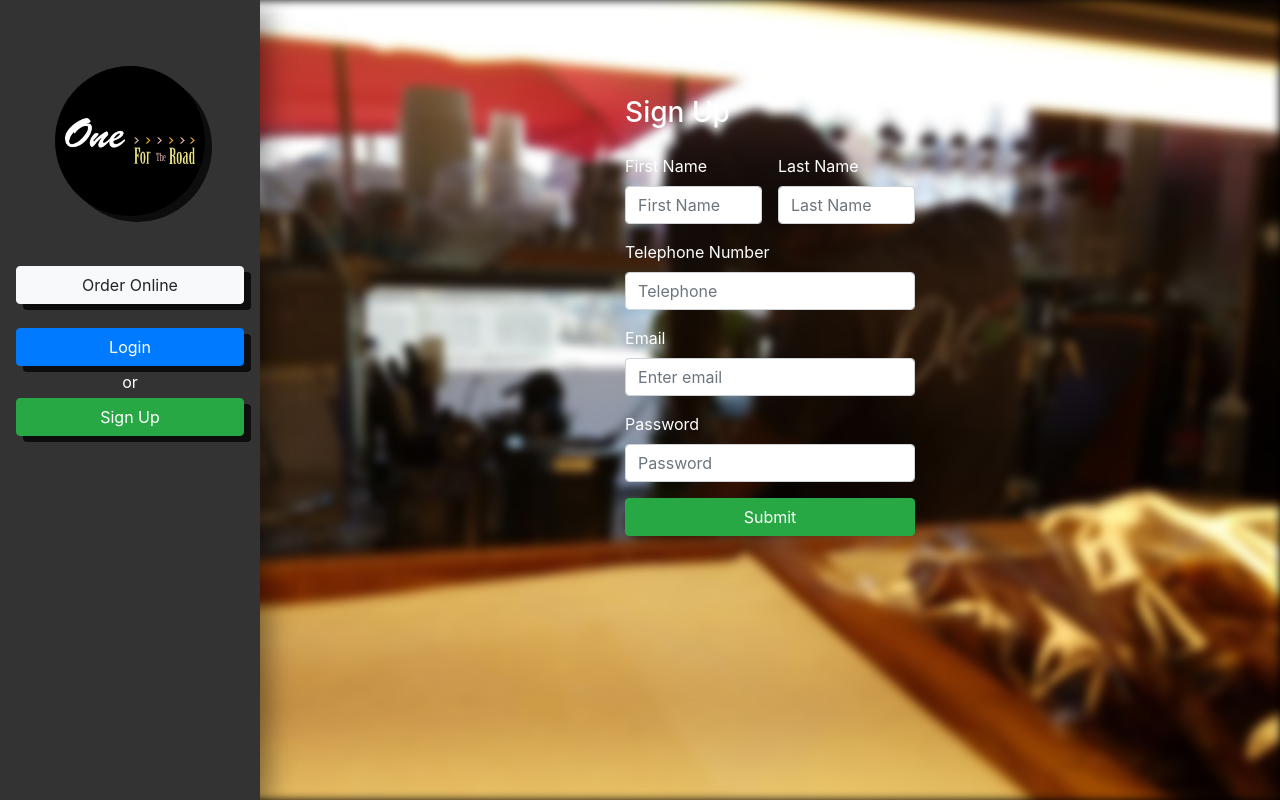
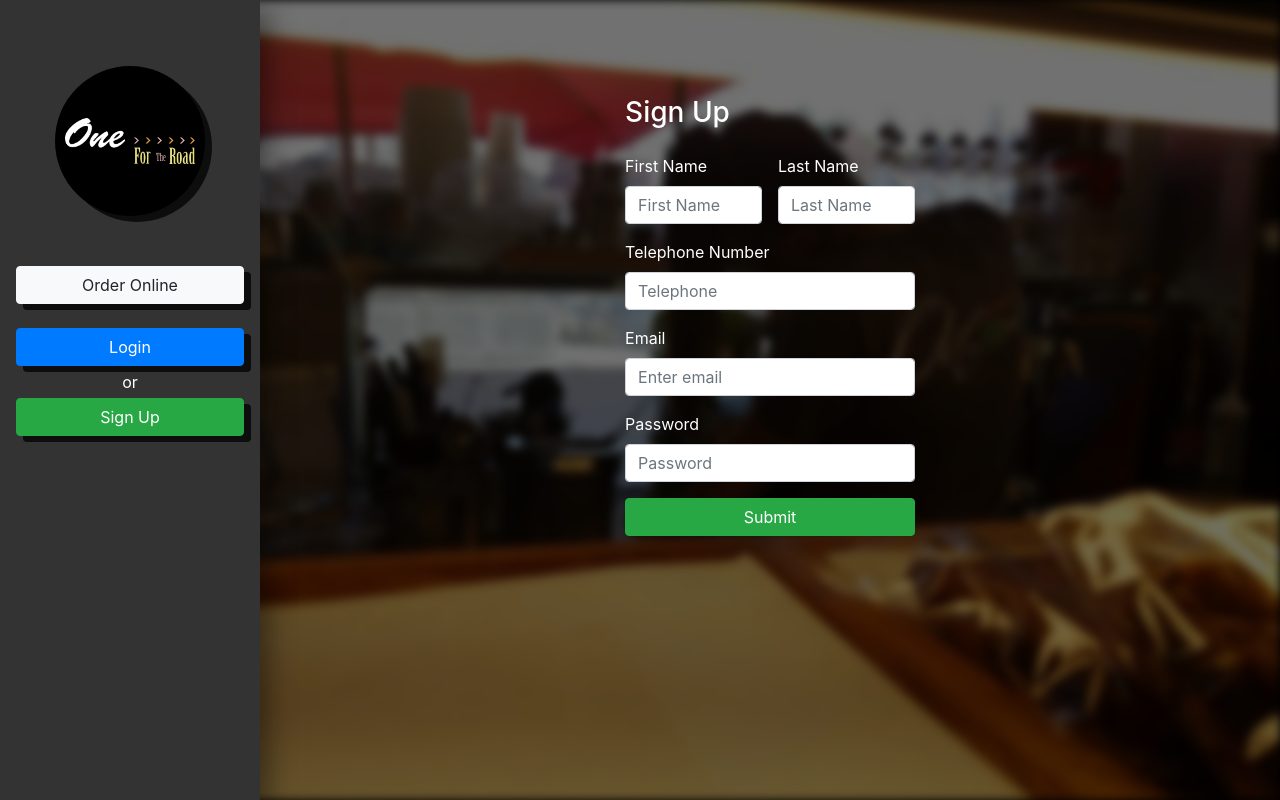
Before and after one commit to ozubergz/one_for_the_road_frontend, a React (Create React App) app: page /register in a window 1280 px wide. Built offline with nearby package versions, Linux system fonts and the light colour scheme; no server answers; what react-stripe-elements would draw is missing.

Commit message:
add overlay at register page

```diff
--- a/src/components/Register.js
+++ b/src/components/Register.js
@@ -73,6 +73,7 @@ class Register extends Component {
         return (
             <div className="register-page">
                 <div className="register-bg"></div>
+                <div className="register-overlay"></div>
                 <div className="register-body">
                     {this.redirectToHome()}
                     <form onSubmit={(e) => this.handleSubmit(e)} className="register-form">
--- a/src/styles/App.css
+++ b/src/styles/App.css
@@ -298,6 +298,13 @@ body, html {
     -webkit-filter: blur(5px);
 }
 
+.register-overlay {
+    position: absolute;
+    background-color: rgba(0, 0, 0, 0.555);
+    width: 100%;
+    height: 100%;
+}
+
 .register-body {
     margin-left: 260px;
     padding: 6rem;
```
